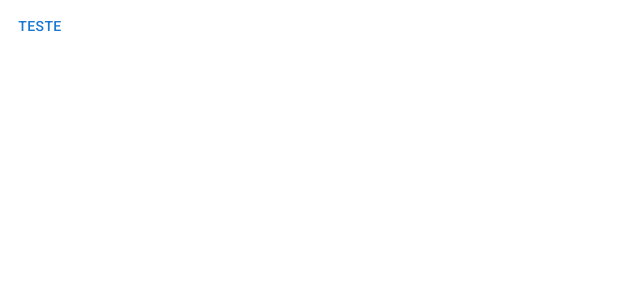
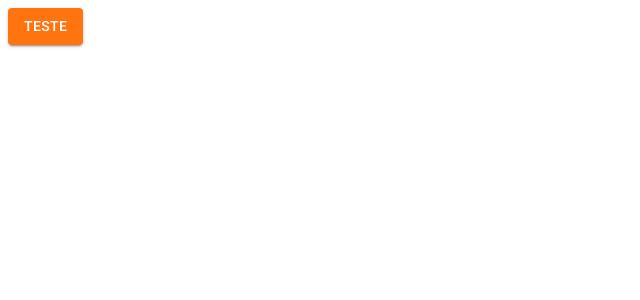
Before and after one commit to Santiego95/park_management, a React (Create React App) app: page /paginaInicial in a window 1280 px wide. Shown: the top 300 px of the page, without its empty margins (0-640 px from the left). Built offline with nearby package versions, Linux system fonts and the light colour scheme.

Commit message:
usando i material-ui

```diff
--- a/src/App.tsx
+++ b/src/App.tsx
@@ -1,12 +1,17 @@
 import { BrowserRouter } from 'react-router-dom';
 import { AppRoutes } from './routes';
+import { ThemeProvider } from '@mui/material';
+import { LightTheme } from './shared/themes';
 
 
 export const App = () => {
   return (
+  <ThemeProvider theme={LightTheme}>
     <BrowserRouter>
       <AppRoutes />
     </BrowserRouter>
+  </ThemeProvider>
+
 
   );
 }
--- a/src/routes/index.tsx
+++ b/src/routes/index.tsx
@@ -4,7 +4,7 @@
 export const AppRoutes = () => {
     return(
         <Routes>
-            <Route path="/paginaInicial" element ={<Button>Teste</Button>} />
+            <Route path="/paginaInicial" element ={<Button variant="contained" color="primary">Teste</Button>} />
 
 
             <Route path="*" element = {<Navigate to="paginaInicial" />} />
--- /dev/null
+++ b/src/shared/themes/Light.ts
@@ -0,0 +1,22 @@
+import { createTheme } from "@mui/material";
+
+export const LightTheme = createTheme({
+    palette: {
+        primary: {
+            main: '#FF740F',
+            dark: '#924207',
+            light: '#F68B3D',
+            contrastText: '#ffffff',
+        },
+        secondary: {
+            main: '#40BB14',
+            dark: '#329A0D',
+            light: '#58DA2A',
+            contrastText: '#ffffff',
+        },
+        background:{
+            default: '#F5F5F5',
+            paper: '#FFFFFF',
+        }
+    }
+});
--- a/src/shared/themes/index.ts
+++ b/src/shared/themes/index.ts
@@ -1 +1 @@
-export { };
+export * from './Light';
```
